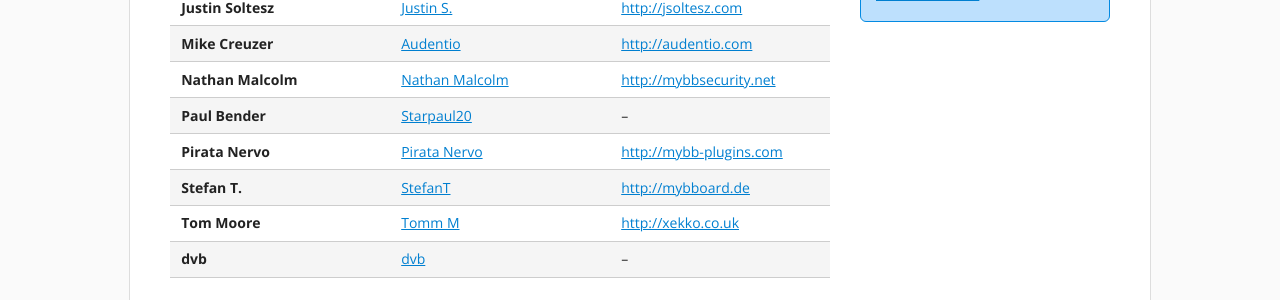
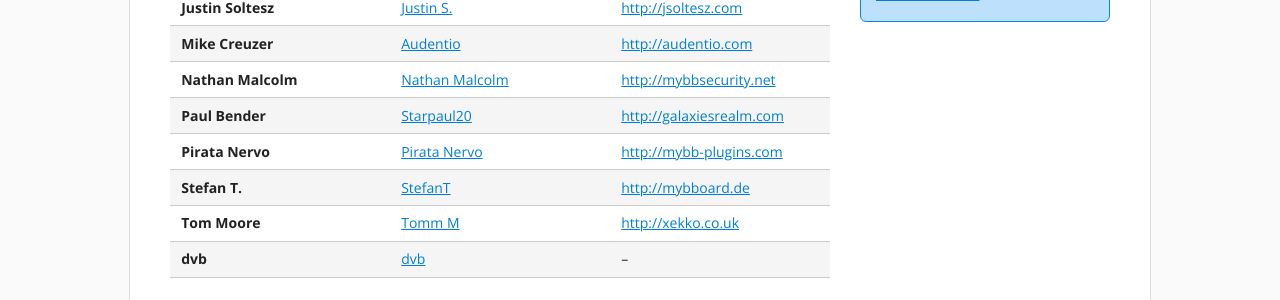
Before and after one commit to mybb/mybb.com, a Jekyll site: the page built from about/team.html, in a window 1280 px wide. Shown: the part 795-1095 px from the top of the page. Built offline with Jekyll 4.4.1, drawn with Linux system fonts in a browser that asks for light colours; nearby versions of some CDN libraries; Markdown is read by kramdown in place of the engine named in the settings; some of the changed lines change nothing that is shown.

Commit message:
Update team_development.yml

```diff
--- a/_data/team_development.yml
+++ b/_data/team_development.yml
@@ -25,7 +25,7 @@
 - name: Paul Bender
   uid: 4041
   username: Starpaul20
-  website: ""
+  website: http://galaxiesrealm.com
 - name: dvb
   uid: 8242
   username: dvb
```
